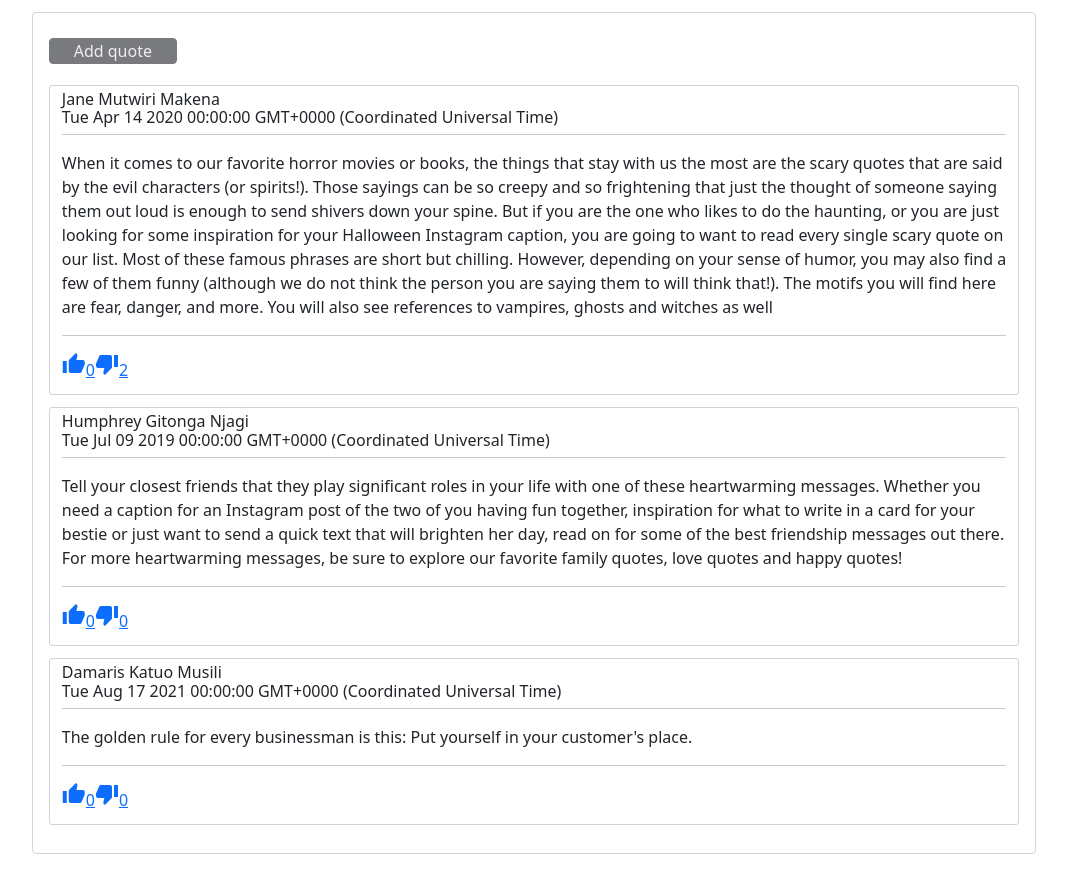
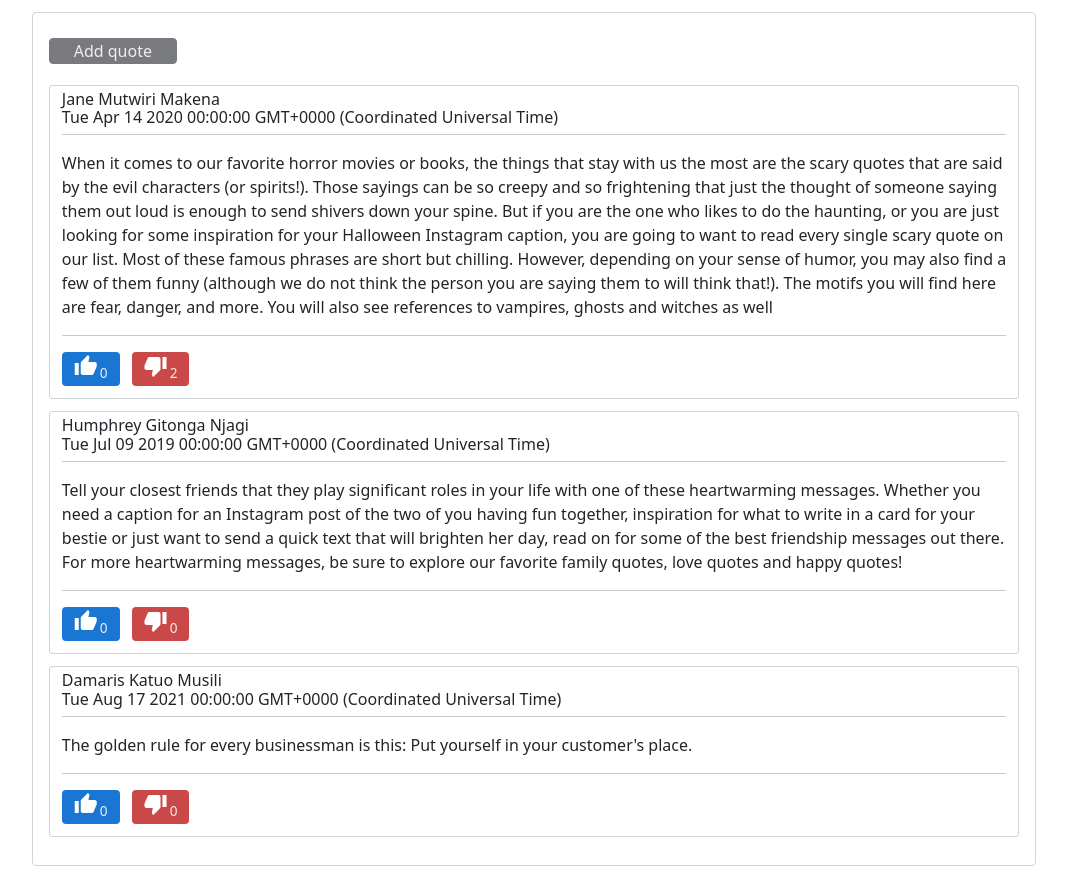
Before and after one commit to kiman121/quotes, an Angular app: page / in a window 1280 px wide. Shown: the whole page, without its empty margins (106-1173 px from the left). Built offline with nearby package versions, Linux system fonts and the light colour scheme.

Commit message:
add styling to upvote & downvote

```diff
--- a/src/styles.css
+++ b/src/styles.css
@@ -4,6 +4,9 @@
 *::before,
 *::after {
   box-sizing: border-box;
+}
+a {
+  text-decoration: none;
 }
 .main-wrapper {
   margin: 0.75em auto;
@@ -12,14 +15,14 @@
   border: 1px solid #ced4da;
   border-radius: 4px;
 }
-.quote-detail-section{
-    border: 1px solid #ced4da;
-    border-radius: 3px;
-    padding: 0.75em;
-    margin: 0.75em 0;
+.quote-detail-section {
+  border: 1px solid #ced4da;
+  border-radius: 3px;
+  padding: 0.75em;
+  margin: 0.75em 0;
 }
-.quote-detail-section .header p{
-    line-height: 0.15;
+.quote-detail-section .header p {
+  line-height: 0.15;
 }
 .btn-submit {
   padding: 0 1.25em;
@@ -36,7 +39,25 @@
 .btn-danger:hover {
   background-color: #cb4848;
 }
-.btn-group{
-    display: flex;
-    /* justify-content: space-between; */
+.btn-vote i.material-icons {
+  color: white;
 }
+.btn-vote {
+  cursor: pointer;
+  padding: 0.125em 0.75em;
+  border-radius: 4px;
+}
+.btn-vote span {
+  padding-left: 0.15em;
+  font-size: 0.85em;
+  color: #eeeeee;
+}
+.btn-vote + .btn-vote {
+  margin-left: 0.75em;
+}
+.up-vote {
+  background-color: #1976d2;
+}
+.down-vote {
+  background-color: #cb4848;
+}
```
